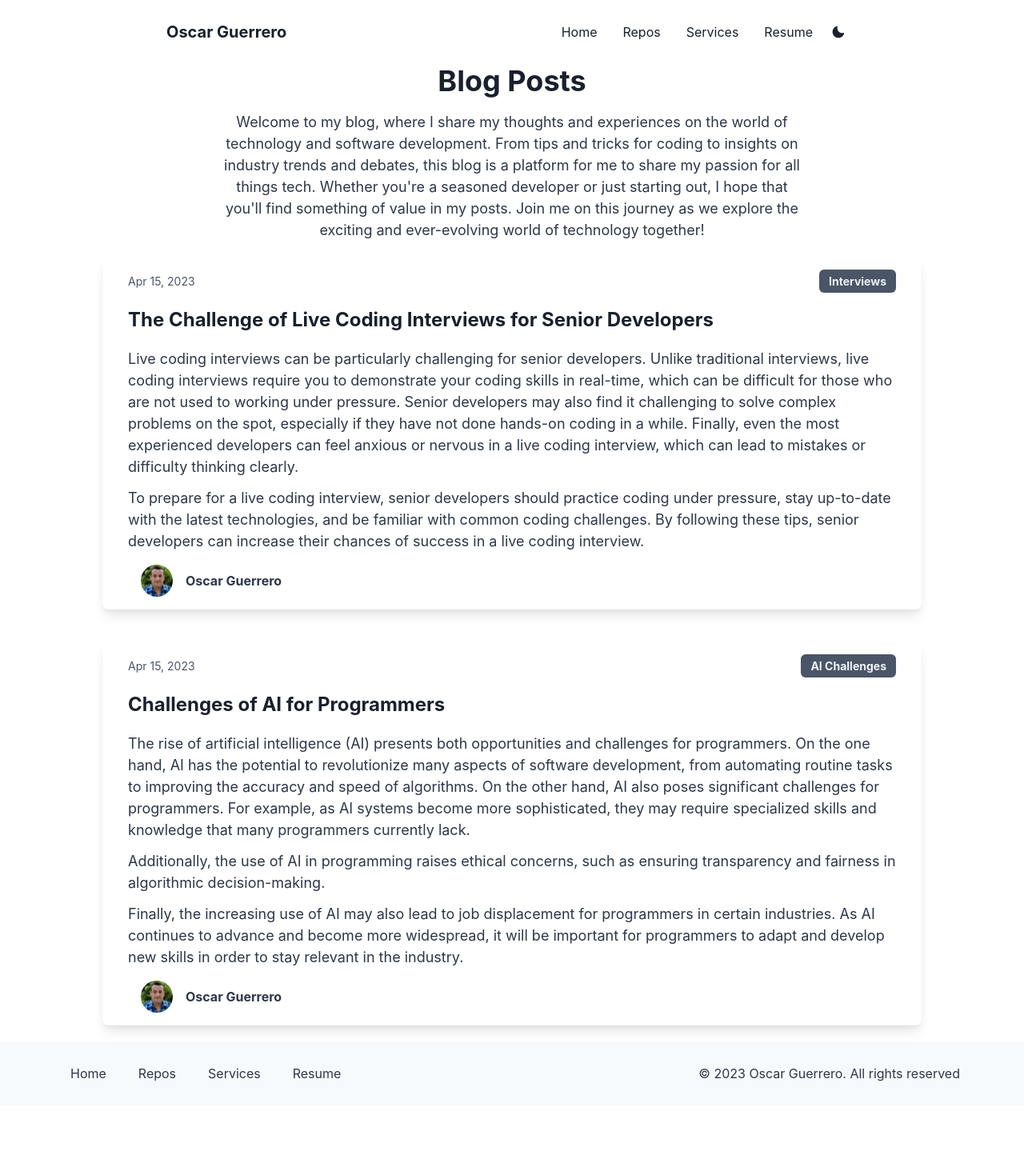
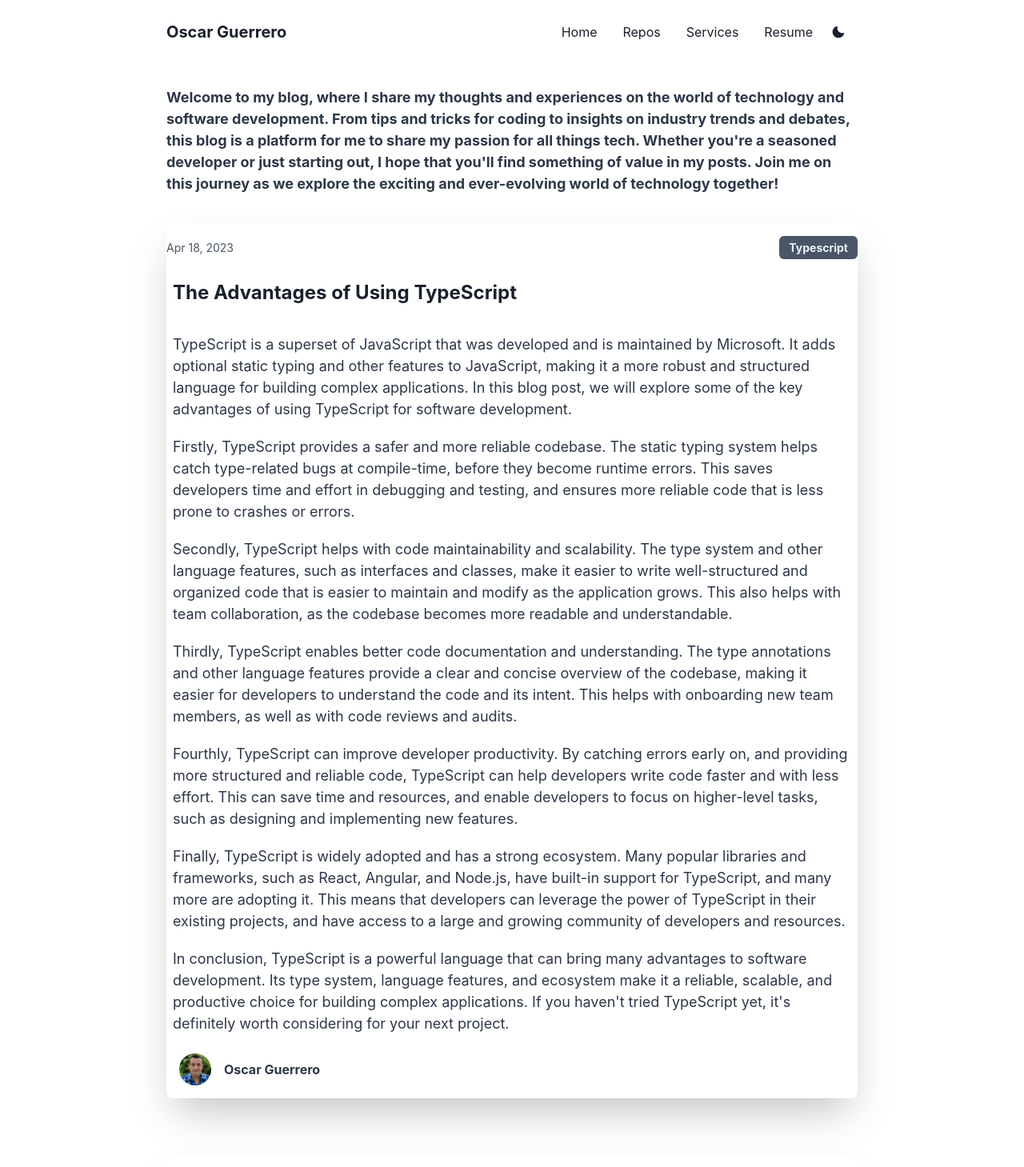
Before and after one commit to OscarGuerreroLopez/oscar-next-chakra-page, a Next.js app: page /blog in a window 1280 px wide. Shown: the top 1459 px of the page at 80% size. Before the commit the page ends 1382 px from the top, so only its background shows below. Built offline with nearby package versions, Linux system fonts and the light colour scheme.

Commit message:
Adding extra logs

```diff
--- a/components/blog/entry.tsx
+++ b/components/blog/entry.tsx
@@ -1,4 +1,12 @@
-import { Flex, chakra, Heading, Image, Box, Link } from "@chakra-ui/react";
+import {
+  Flex,
+  chakra,
+  Heading,
+  Image,
+  Box,
+  Link,
+  Container
+} from "@chakra-ui/react";
 
 import Description from "../custom/description";
 
@@ -14,8 +22,14 @@ interface Props {
 
 const entry: React.FC<Props> = ({ ...props }) => {
   return (
-    <Flex p={5} w="full" alignItems="center" justifyContent="center">
-      <Box mx="auto" px={8} py={4} rounded="lg" shadow="lg" maxW="5xl">
+    <Container maxW={"4xl"}>
+      <Flex
+        py={{ base: 3, md: 9 }}
+        w="full"
+        alignItems="center"
+        justifyContent="center"
+      >
+        <Box mx="auto" py={4} rounded="lg" shadow="2xl">
           <Flex justifyContent="space-between" alignItems="center">
             <chakra.span
               fontSize="sm"
@@ -43,12 +57,12 @@ const entry: React.FC<Props> = ({ ...props }) => {
           </Flex>
 
           <Box mt={2}>
-          <Heading fontSize="2xl" mt={5} fontWeight="700">
+            <Heading fontSize="2xl" mt={5} fontWeight="700" p={2}>
               {props.title}
             </Heading>
-          <Description desc={props.desc1} props={{ mt: 5 }} />
+            <Description desc={props.desc1} props={{ mt: 5, p: 2 }} />
             {props.desc2?.map((desc) => {
-            return <Description desc={desc} props={{ mt: 3 }} />;
+              return <Description desc={desc} props={{ mt: 1, p: 2 }} />;
             })}
           </Box>
 
@@ -75,6 +89,7 @@ const entry: React.FC<Props> = ({ ...props }) => {
           </Flex>
         </Box>
       </Flex>
+    </Container>
   );
 };
 
--- a/components/head/defaultHeader.tsx
+++ b/components/head/defaultHeader.tsx
@@ -25,9 +25,9 @@ const defaultHeader: React.FC<DefaultHeader> = ({
         siteName,
         images: [
           {
-            url: "/photo.jpeg",
-            width: 800,
-            height: 600,
+            url: "https://oscarcomputerguy.com/photo.jpeg",
+            width: 375,
+            height: 375,
             alt: "Og Image Alt",
             type: "image/jpeg"
           }
--- /dev/null
+++ b/data/blogData.ts
@@ -0,0 +1,48 @@
+export const BlogData = [
+  {
+    title: "The Advantages of Using TypeScript",
+    date: "Apr 18, 2023",
+    tag: "Typescript",
+    avatar: "/photo.jpeg",
+    author: "Oscar Guerrero",
+    desc1:
+      "TypeScript is a superset of JavaScript that was developed and is maintained by Microsoft. It adds optional static typing and other features to JavaScript, making it a more robust and structured language for building complex applications. In this blog post, we will explore some of the key advantages of using TypeScript for software development.",
+    desc2: [
+      "Firstly, TypeScript provides a safer and more reliable codebase. The static typing system helps catch type-related bugs at compile-time, before they become runtime errors. This saves developers time and effort in debugging and testing, and ensures more reliable code that is less prone to crashes or errors.",
+      "Secondly, TypeScript helps with code maintainability and scalability. The type system and other language features, such as interfaces and classes, make it easier to write well-structured and organized code that is easier to maintain and modify as the application grows. This also helps with team collaboration, as the codebase becomes more readable and understandable.",
+      "Thirdly, TypeScript enables better code documentation and understanding. The type annotations and other language features provide a clear and concise overview of the codebase, making it easier for developers to understand the code and its intent. This helps with onboarding new team members, as well as with code reviews and audits.",
+      "Fourthly, TypeScript can improve developer productivity. By catching errors early on, and providing more structured and reliable code, TypeScript can help developers write code faster and with less effort. This can save time and resources, and enable developers to focus on higher-level tasks, such as designing and implementing new features.",
+      "Finally, TypeScript is widely adopted and has a strong ecosystem. Many popular libraries and frameworks, such as React, Angular, and Node.js, have built-in support for TypeScript, and many more are adopting it. This means that developers can leverage the power of TypeScript in their existing projects, and have access to a large and growing community of developers and resources.",
+      "In conclusion, TypeScript is a powerful language that can bring many advantages to software development. Its type system, language features, and ecosystem make it a reliable, scalable, and productive choice for building complex applications. If you haven't tried TypeScript yet, it's definitely worth considering for your next project."
+    ]
+  },
+  {
+    title: "The Challenge of Live Coding Interviews for Senior Developers",
+    date: "Apr 15, 2023",
+    tag: "Interviews",
+    avatar: "/photo.jpeg",
+    author: "Oscar Guerrero",
+    desc1:
+      "Live coding interviews have become a common practice in the tech industry, especially for senior developer roles. These interviews typically involve a coding challenge, where the candidate is asked to solve a problem in real-time while being observed by the interviewer. While this approach can help assess a candidate's technical skills and problem-solving abilities, it can also present some challenges for senior developers.",
+    desc2: [
+      "One of the main challenges is the time pressure. Senior developers often have years of experience and may be used to taking their time to solve complex problems. In a live coding interview, however, they are often given a limited amount of time to complete the challenge, which can be a source of stress and pressure.",
+      "Another challenge is the focus on specific technical skills. Live coding interviews often focus on specific programming languages or frameworks, which may not reflect a senior developer's broader experience and skillset. This can be frustrating for candidates who have extensive experience but may not be familiar with the specific technologies being tested.",
+      "Overall, live coding interviews can be a valuable tool for assessing a candidate's technical skills, but they should be used in conjunction with other evaluation methods. Employers should take into account a candidate's overall experience, problem-solving approach, and communication skills, rather than relying solely on a single coding challenge. By doing so, they can ensure that they are hiring the best candidate for the job, regardless of how they perform in a specific live coding challenge."
+    ]
+  },
+  {
+    title: "Challenges of AI for Programmers",
+    date: "Apr 15, 2023",
+    tag: "AI Challenges",
+    avatar: "/photo.jpeg",
+    author: "Oscar Guerrero",
+    desc1:
+      "Artificial Intelligence (AI) is a rapidly growing field that has the potential to revolutionize many industries. However, the development and implementation of AI systems present significant challenges for programmers.",
+    desc2: [
+      "One of the biggest challenges is the complexity of AI algorithms. These algorithms often involve large amounts of data, complex statistical models, and sophisticated mathematical techniques. Programmers need to have a deep understanding of these algorithms and how they work to effectively develop and implement AI systems.",
+      "Another challenge is the lack of standardization in AI development. There are many different programming languages, libraries, and frameworks that can be used to develop AI systems, each with its own set of strengths and weaknesses. Programmers need to be able to evaluate and choose the right tools for the job, as well as stay up-to-date with the latest developments in the field.",
+      "A third challenge is the ethical considerations surrounding AI. AI systems can have significant societal impacts, and programmers need to be aware of these implications and ensure that their systems are designed and used responsibly. This includes ensuring that the systems are transparent, explainable, and do not perpetuate biases or discrimination.",
+      "Despite these challenges, AI presents many exciting opportunities for programmers. It can enable new forms of automation, improve decision-making processes, and create entirely new products and services. By staying up-to-date with the latest developments in the field, and by approaching AI development with a deep understanding of the challenges and ethical considerations involved, programmers can play a critical role in shaping the future of this exciting field."
+    ]
+  }
+];
--- a/pages/blog/index.tsx
+++ b/pages/blog/index.tsx
@@ -1,17 +1,10 @@
 import Layout from "@/components/layout";
 import CustomHeader from "@/components/head/customHeader";
-import {
-  Box,
-  Container,
-  Flex,
-  Heading,
-  Link,
-  Stack,
-  Image,
-  chakra
-} from "@chakra-ui/react";
+import { Container, Heading, Stack } from "@chakra-ui/react";
 import Description from "@/components/custom/description";
 import BlogEntry from "@/components/blog/entry";
+import { BlogData } from "@/data/blogData";
+import Divider from "@/components/custom/divider";
 
 const intro =
   "Welcome to my blog, where I share my thoughts and experiences on the \
@@ -31,35 +24,24 @@ const blog = () => {
         url="https://oscarcomputerguy.com/blog"
         siteName="Oscar Software Engineer blog"
       />
-      <Stack spacing={4} as={Container} maxW={"3xl"} textAlign={"center"}>
-        <Heading fontSize={{ base: "2xl", sm: "4xl" }} fontWeight={"bold"}>
-          Blog Posts
-        </Heading>
-        <Description desc={intro} />
+
+      <Stack spacing={4} as={Container} maxW={"4xl"} textAlign={"left"}>
+        <Description desc={intro} props={{ fontWeight: "bold", mt: 7 }} />
       </Stack>
-      <BlogEntry
-        title="The Challenge of Live Coding Interviews for Senior Developers"
-        date="Apr 15, 2023"
-        tag="Interviews"
-        avatar="/photo.jpeg"
-        author="Oscar Guerrero"
-        desc1="Live coding interviews can be particularly challenging for senior developers. Unlike traditional interviews, live coding interviews require you to demonstrate your coding skills in real-time, which can be difficult for those who are not used to working under pressure. Senior developers may also find it challenging to solve complex problems on the spot, especially if they have not done hands-on coding in a while. Finally, even the most experienced developers can feel anxious or nervous in a live coding interview, which can lead to mistakes or difficulty thinking clearly."
-        desc2={[
-          " To prepare for a live coding interview, senior developers should practice coding under pressure, stay up-to-date with the latest technologies, and be familiar with common coding challenges. By following these tips, senior developers can increase their chances of success in a live coding interview."
-        ]}
-      />
-      <BlogEntry
-        title="Challenges of AI for Programmers"
-        date="Apr 15, 2023"
-        tag="AI Challenges"
-        avatar="/photo.jpeg"
-        author="Oscar Guerrero"
-        desc1="The rise of artificial intelligence (AI) presents both opportunities and challenges for programmers. On the one hand, AI has the potential to revolutionize many aspects of software development, from automating routine tasks to improving the accuracy and speed of algorithms. On the other hand, AI also poses significant challenges for programmers. For example, as AI systems become more sophisticated, they may require specialized skills and knowledge that many programmers currently lack."
-        desc2={[
-          "Additionally, the use of AI in programming raises ethical concerns, such as ensuring transparency and fairness in algorithmic decision-making. ",
-          "Finally, the increasing use of AI may also lead to job displacement for programmers in certain industries. As AI continues to advance and become more widespread, it will be important for programmers to adapt and develop new skills in order to stay relevant in the industry."
-        ]}
-      />
+
+      {BlogData.map((blog) => {
+        return (
+          <BlogEntry
+            title={blog.title}
+            date={blog.date}
+            tag={blog.tag}
+            avatar={blog.avatar}
+            author={blog.author}
+            desc1={blog.desc1}
+            desc2={blog.desc2}
+          />
+        );
+      })}
     </Layout>
   );
 };
```
Also changed, not shown: components/custom/divider.tsx (+6 -3 lines), public/blogging.svg (added). Lines whose indentation alone changed are shown as unchanged.
